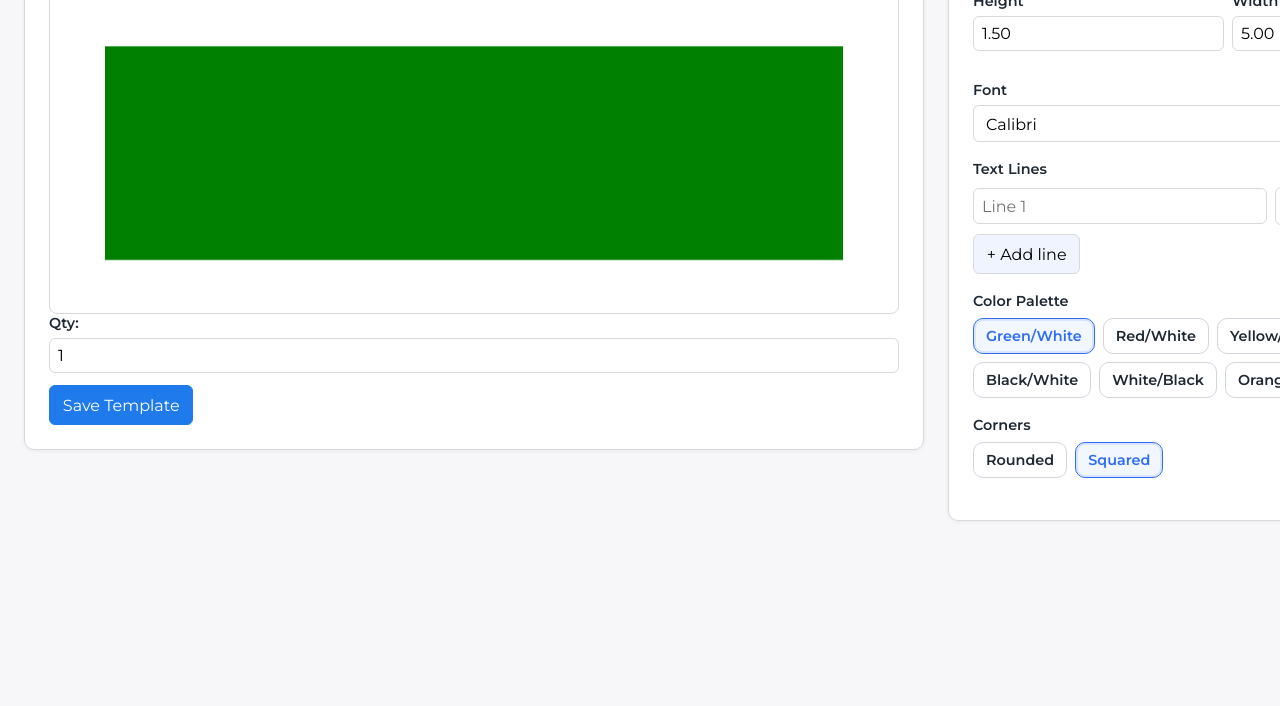
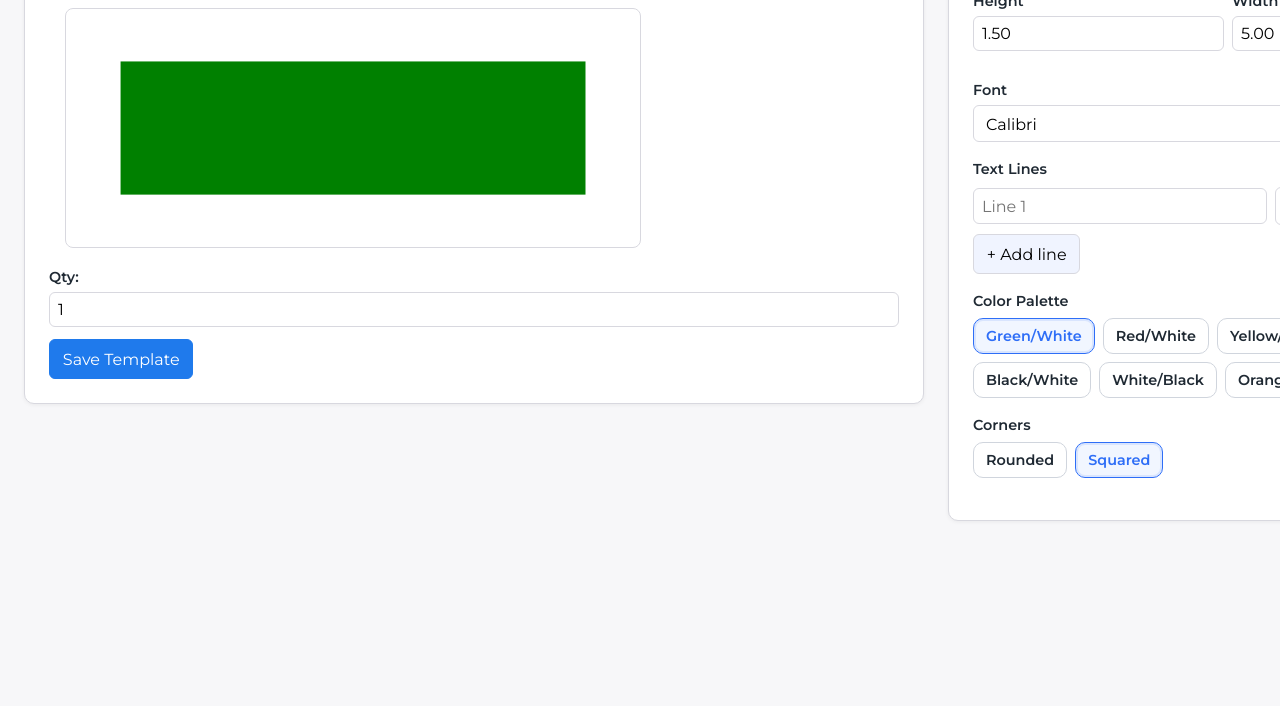
Before and after one commit to treysenparkinson/NameplateLabelCreatorMTX, a website: page index.html in a window 1280 px wide. Shown: the part 94-800 px from the top of the page. Drawn offline with Linux system fonts and the light colour scheme.

Commit message:
fix: scale preview viewport fit

```diff
--- a/app.js
+++ b/app.js
@@ -63,6 +63,26 @@ function drawTextLines(ctx, lines, plateX, plateY, plateW, plateH, opts) {
   ctx.restore();
 }
 
+function scalePreviewToFit() {
+  const stage = document.querySelector('.preview-viewport');
+  const fitBox = document.querySelector('.preview-fit');
+  const canvasEl = document.getElementById('labelCanvas');
+  if (!stage || !fitBox || !canvasEl) return;
+
+  const dpr = window.devicePixelRatio || 1;
+  const naturalW = (canvasEl.width || 1) / dpr;
+  const naturalH = (canvasEl.height || 1) / dpr;
+
+  const availW = Math.max(1, stage.clientWidth - 2);
+  const availH = Math.max(1, stage.clientHeight - 2);
+
+  const scale = Math.min(availW / naturalW, availH / naturalH, 1);
+
+  fitBox.style.transform = `scale(${scale})`;
+  fitBox.style.width = `${naturalW}px`;
+  fitBox.style.height = `${naturalH}px`;
+}
+
 const COLOR_MAP = {
   'Green/White': { bg: '#008000', fg: '#ffffff', name: 'Green/White' },
   'Red/White': { bg: '#cc0000', fg: '#ffffff', name: 'Red/White' },
@@ -86,8 +106,7 @@ let state = {
 
 let saved = JSON.parse(localStorage.getItem(LS_KEY) || '[]');
 
-const canvas = document.getElementById('preview');
-let ctx = canvas ? canvas.getContext('2d') : null;
+let ctx = null;
 const linesList = document.getElementById('linesList');
 const addLineBtn = document.getElementById('addLine');
 const fontSelect = document.getElementById('fontSelect');
@@ -221,9 +240,8 @@ function drawRoundedRect(x, y, w, h, r) {
 
 function render() {
   clampInputs();
-  const canvasEl = document.getElementById('preview');
-  const wrap = document.getElementById('previewWrap');
-  if (!canvasEl || !wrap) return;
+  const canvasEl = document.getElementById('labelCanvas');
+  if (!canvasEl) return;
 
   const dpr = window.devicePixelRatio || 1;
 
@@ -231,22 +249,14 @@ function render() {
   const hIn = Math.max(0.1, Number(state.heightIn || state.height || 0));
 
   const PAD = 48;
-  const plateWpx = wIn * PPI;
-  const plateHpx = hIn * PPI;
-
-  const availW = Math.max(360, wrap.clientWidth || canvasEl.parentElement.clientWidth || window.innerWidth);
-  const previewInnerW = Math.max(200, availW - PAD * 2);
-  const previewInnerH = Math.max(260, previewInnerW * 0.7);
-
-  const scale = Math.min(previewInnerW / plateWpx, previewInnerH / plateHpx);
-  const plateW = plateWpx * scale;
-  const plateH = plateHpx * scale;
+  const plateW = wIn * PPI;
+  const plateH = hIn * PPI;
 
   const cssW = plateW + PAD * 2;
   const cssH = plateH + PAD * 2;
 
-  canvasEl.style.width = cssW + 'px';
-  canvasEl.style.height = cssH + 'px';
+  canvasEl.style.width = `${cssW}px`;
+  canvasEl.style.height = `${cssH}px`;
 
   canvasEl.width = Math.round(cssW * dpr);
   canvasEl.height = Math.round(cssH * dpr);
@@ -254,8 +264,8 @@ function render() {
   ctx = canvasEl.getContext('2d');
   ctx.setTransform(dpr, 0, 0, dpr, 0, 0);
 
-  const plateX = (cssW - plateW) / 2;
-  const plateY = (cssH - plateH) / 2;
+  const plateX = PAD;
+  const plateY = PAD;
   const radius = state.corners === 'rounded' ? Math.min(plateW, plateH) * 0.06 : 0;
 
   ctx.clearRect(0, 0, cssW, cssH);
@@ -278,13 +288,21 @@ function render() {
     lineGap: 0.22,
     dpr
   });
+
+  scalePreviewToFit();
 }
 
-const previewWrapEl = document.getElementById('previewWrap');
+const previewWrapEl = document.querySelector('.preview-viewport');
 if (typeof ResizeObserver !== 'undefined' && previewWrapEl) {
   const ro = new ResizeObserver(() => render());
   ro.observe(previewWrapEl);
 }
+
+let _resizeTimer;
+window.addEventListener('resize', () => {
+  clearTimeout(_resizeTimer);
+  _resizeTimer = setTimeout(scalePreviewToFit, 100);
+});
 
 function saveToStorage() {
   localStorage.setItem(LS_KEY, JSON.stringify(saved));
--- a/index.html
+++ b/index.html
@@ -14,7 +14,11 @@
     <div id="appShell" class="app-grid">
       <section class="panel card col col--preview preview-panel">
         <h1>Nameplate Label Creator</h1>
-        <div id="previewWrap"><canvas id="preview" aria-label="Nameplate preview"></canvas></div>
+        <div class="preview-viewport">
+          <div class="preview-fit">
+            <canvas id="labelCanvas" aria-label="Nameplate preview"></canvas>
+          </div>
+        </div>
         <div class="field">
           <label for="qty">Qty:</label>
           <input id="qty" type="number" min="1" value="1" />
--- a/styles.css
+++ b/styles.css
@@ -43,12 +43,13 @@ main.layout, .grid-3, .layout-3 {
 }
 
 .preview-panel canvas {
-  width: 100%;
+  width: auto;
   height: auto;
   background: #fff;
   border: 1px solid var(--border);
   border-radius: 8px;
   padding: 0.5rem;
+  display: block;
 }
 
 .field {
@@ -234,9 +235,10 @@ canvas#labelCanvas,
 .label-canvas,
 .label-box,
 #preview {
-  width: 100%;
+  width: auto;
   height: auto;
   image-rendering: crisp-edges;
+  display: block;
 }
 
 .col--preview .card {
@@ -260,20 +262,37 @@ canvas#labelCanvas,
   box-shadow: 0 0 0 2px rgba(46, 110, 247, 0.12) inset;
 }
 
-#previewWrap{
-  width:100%;
-  overflow:visible;
-  padding:0;
-}
-
-#preview{
-  width:100%;
-  height:auto;
-  display:block;
-  max-width:100%;
-}
-
 canvas { transform: none !important; }
 
 .field-group{ margin:18px 0; }
 .field-group .field-label{ display:block;margin-bottom:8px;font-weight:600; }
+
+/* The viewport where the preview is displayed */
+.preview-viewport {
+  width: 100%;
+  max-width: 100%;
+  max-height: 320px;
+  padding: 16px;
+  overflow: hidden;
+  background: #fff;
+  border-radius: 12px;
+  box-sizing: border-box;
+}
+
+/* Give a touch more height on larger screens */
+@media (min-width: 1200px) {
+  .preview-viewport { max-height: 360px; }
+}
+
+/* We scale this inner box, not the canvas dimensions themselves */
+.preview-fit {
+  display: inline-block;
+  transform-origin: 0 0;
+}
+
+/* Keep the canvas at its natural pixel size; we scale via transform */
+#labelCanvas {
+  display: block;
+  width: auto;
+  height: auto;
+}
```
